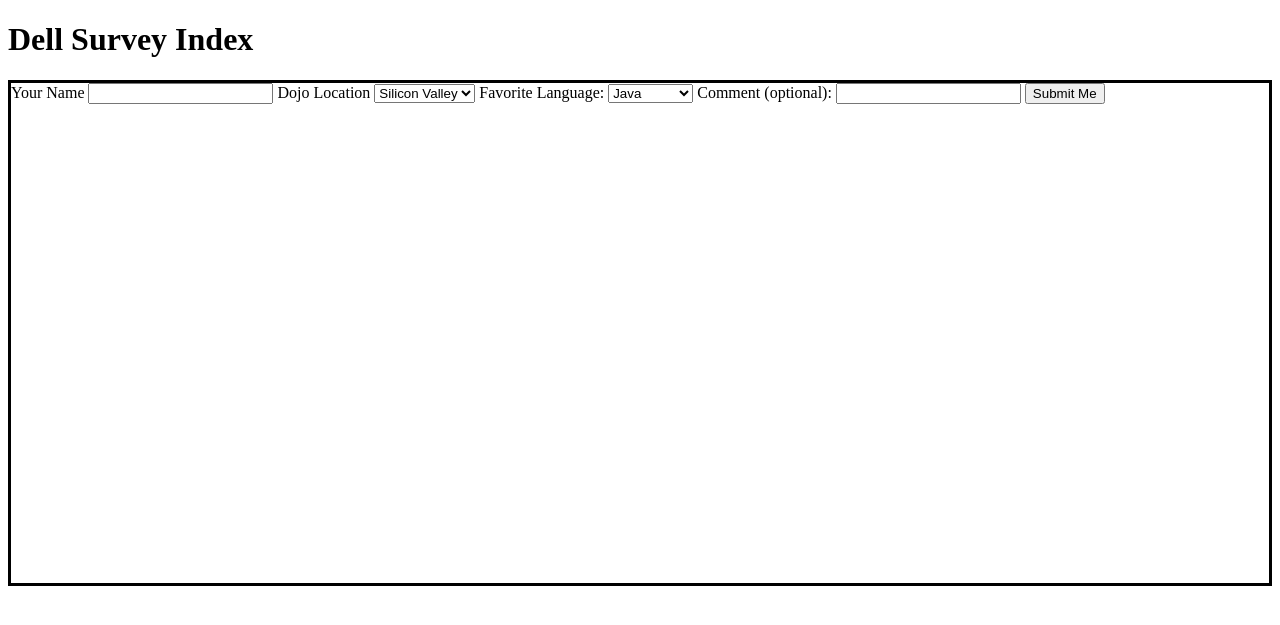
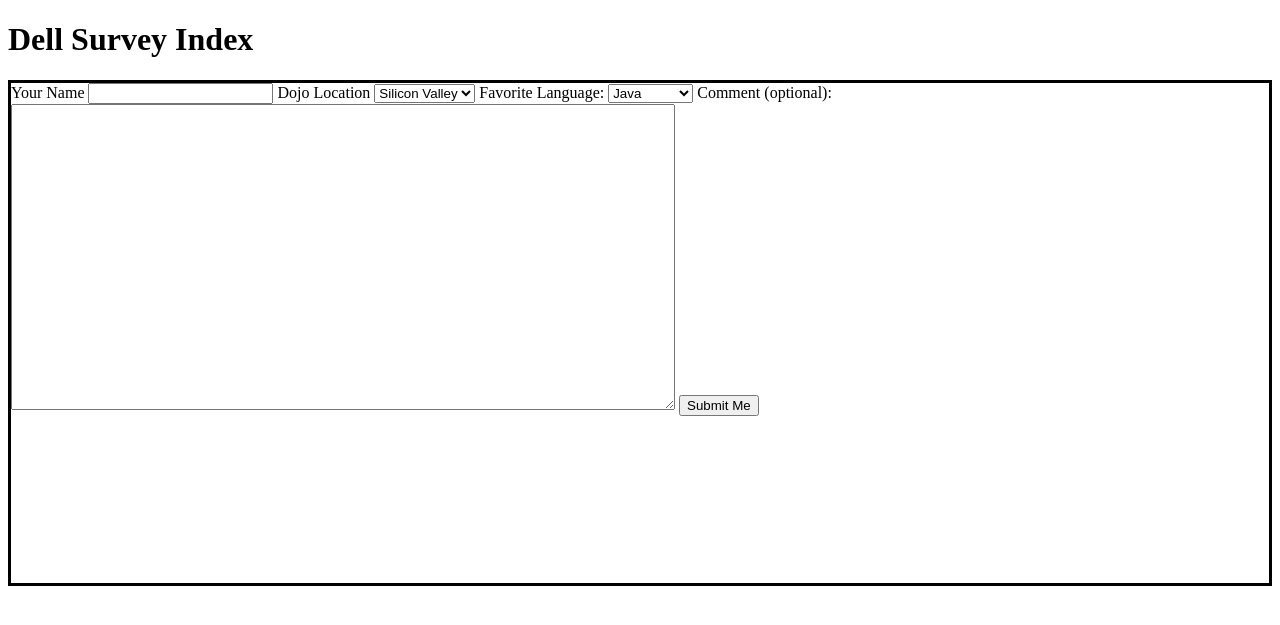
Before and after one commit to Dellking98/Flask_MySQL, a Flask app: page / in a window 1280 px wide. Shown: the top 625 px of the page. Run offline with Flask 2, Linux system fonts and the light colour scheme.

Commit message:
Making Changes

```diff
--- a/Desktop/myVirtualenv/form_test/templates/form_text.html
+++ b/Desktop/myVirtualenv/form_test/templates/form_text.html
@@ -10,24 +10,28 @@
   <body>
     <h1>Dell Survey Index</h1>
 
-    <form class="" action="User1" method="post">
-      Your Name <input type="text" name="name" value="">
-      Dojo Location <select class="" name="list">
+    <form class="" action="/User1" method="post">
+
+      Your Name <input type="text" name="name" >
+
+      Dojo Location <select class="" name="list1">
         <option value="Silicon Vally">Silicon Valley</option>
         <option value="Los Angeles">Los Angeles</option>
         <option value="Dallas">Dallas</option>
         <option value="Chicago">Chicago</option>
 
       </select>
-      Favorite Language: <select class="selecet" name="list">
+      Favorite Language: <select class="selecet" name="list2">
         <option value="Java">Java</option>
         <option value="JavaScript">JavaScript</option>
         <option value="HTML">HTML</option>
         <option value="Python">Python</option>
+      </select>
 
-      </select>
-      Comment (optional): <input type="textarea" row="5" cols='50' name="comment" value="">
-      <input type="submit" name="submit" value="Submit Me">
+      Comment (optional): <textarea name="comment" rows="20" cols="80"></textarea>
+
+      <input type="submit" value="Submit Me">
+
     </form>
 
   </body>
```
